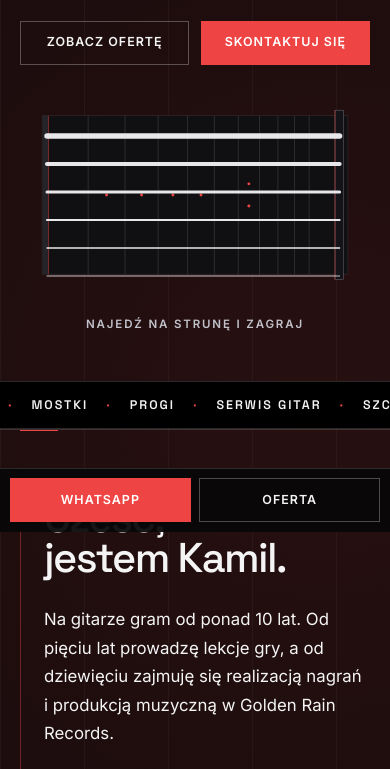
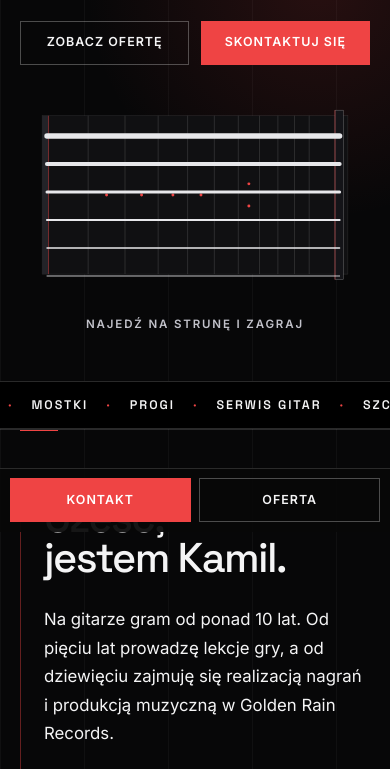
Before and after one commit to lenadobrynowicz/grritara.pl, a plain HTML site: page index.html in a window 390 px wide. Shown: the part 312-1081 px from the top of the page. Drawn offline with Linux system fonts and the light colour scheme.

Commit message:
Point the phone dock at Kontakt and keep the red glow inside the hero.
Co-authored-by: Cursor <cursoragent@cursor.com>

```diff
--- a/css/motion.css
+++ b/css/motion.css
@@ -7,9 +7,8 @@ body {
   background-color: #070708;
   background-image:
     linear-gradient(rgba(255, 255, 255, 0.035) 1px, transparent 1px),
-    linear-gradient(90deg, rgba(255, 255, 255, 0.035) 1px, transparent 1px),
-    radial-gradient(circle at 80% 12%, rgba(239, 68, 68, 0.14), transparent 28%);
-  background-size: 84px 84px, 84px 84px, auto;
+    linear-gradient(90deg, rgba(255, 255, 255, 0.035) 1px, transparent 1px);
+  background-size: 84px 84px, 84px 84px;
 }
 
 .section::after {
@@ -33,6 +32,15 @@ body {
   overflow: hidden;
   min-height: max(620px, calc(100svh - var(--header) - var(--marquee-height)));
   padding: clamp(72px, 9vh, 120px) 0;
+}
+
+.hero::before {
+  content: "";
+  position: absolute;
+  inset: 0;
+  z-index: 0;
+  background: radial-gradient(circle at 82% 36%, rgba(239, 68, 68, 0.14), transparent 46%);
+  pointer-events: none;
 }
 
 .hero-grid {
@@ -623,11 +631,3 @@ body {
     opacity: 0;
   }
 }
-
-@media (max-width: 720px) {
-  #oferta.is-in .opening-sweep,
-  #oferta.is-in .opening-spark {
-    animation: none;
-    opacity: 0;
-  }
-}
--- a/index.html
+++ b/index.html
@@ -433,7 +433,7 @@
     </footer>
 
     <div class="dock">
-      <a class="button" href="https://wa.me/48453250511" target="_blank" rel="noopener noreferrer">WhatsApp</a>
+      <a class="button" href="#kontakt">Kontakt</a>
       <a class="button button-ghost" href="#oferta">Oferta</a>
     </div>
     <script src="js/media.js" defer></script>
```
